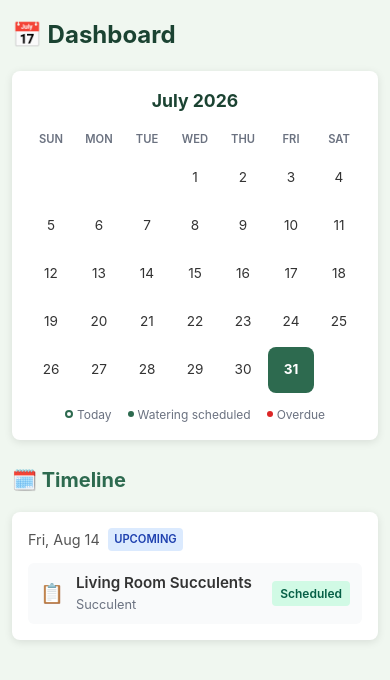
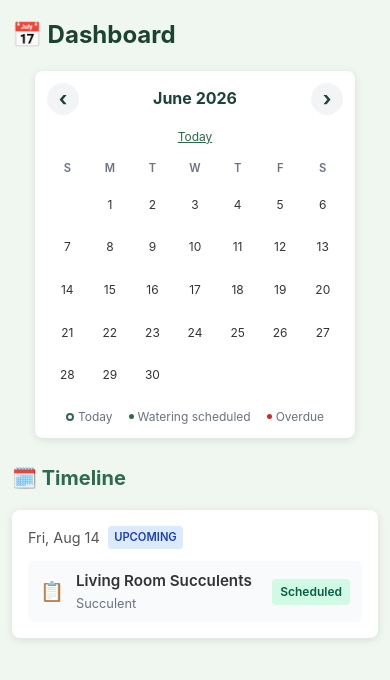
Before and after one commit to DataWranglerRyan/sproutz, a Flask app: page /dashboard?year=2026&month=6 in a window 390 px wide. Shown: the part 48-728 px from the top of the page. Run offline with Flask 3, Linux system fonts and the light colour scheme; data comes from the database, SQL or seed files in the repository; data that the repository does not hold is empty.

Commit message:
Shrink calendar and add prev/next month navigation
- Calendar max-width 320px, smaller fonts and dots
- Prev/next arrows to navigate between months
- 'Today' link to jump back to current month
- Single-letter day headers for compact mobile display

Co-authored-by: Copilot App <223556219+Copilot@users.noreply.github.com>

```diff
--- a/app/routes.py
+++ b/app/routes.py
@@ -101,13 +101,26 @@ def dashboard():
     plants = Plant.query.all()
     today = datetime.utcnow().date()
 
+    # Get month/year from query params for navigation
+    try:
+        year = int(request.args.get("year", today.year))
+        month = int(request.args.get("month", today.month))
+    except (ValueError, TypeError):
+        year, month = today.year, today.month
+
+    # Clamp month and adjust year
+    if month < 1:
+        month = 12
+        year -= 1
+    elif month > 12:
+        month = 1
+        year += 1
+
     # Build timeline: past watering events + future scheduled waterings
     timeline_events = []
-    # Collect dates that need watering for the calendar
-    watering_dates = {}  # date -> list of plant names
+    watering_dates = {}
 
     for plant in plants:
-        # Past watering events
         for event in plant.watering_events:
             timeline_events.append({
                 "date": event.watered_at.date(),
@@ -116,7 +129,6 @@ def dashboard():
                 "type": "watered",
             })
 
-        # Next upcoming watering
         next_date = plant.next_watering.date()
         event_type = "overdue" if next_date <= today else "upcoming"
         timeline_events.append({
@@ -126,7 +138,6 @@ def dashboard():
             "type": event_type,
         })
 
-        # Add to watering_dates for calendar marking
         if next_date not in watering_dates:
             watering_dates[next_date] = []
         watering_dates[next_date].append({
@@ -134,10 +145,8 @@ def dashboard():
             "overdue": next_date <= today,
         })
 
-    # Sort by date
     timeline_events.sort(key=lambda e: e["date"])
 
-    # Group events by date for the timeline
     days = OrderedDict()
     for event in timeline_events:
         date_key = event["date"]
@@ -145,22 +154,16 @@ def dashboard():
             days[date_key] = []
         days[date_key].append(event)
 
-    # Build calendar data for current month
-    year = today.year
-    month = today.month
-    month_name = today.strftime("%B %Y")
+    # Build calendar data for selected month
+    from datetime import date
+    month_name = date(year, month, 1).strftime("%B %Y")
     first_weekday, num_days = cal.monthrange(year, month)
-    # Adjust so Monday=0 Sunday=6 → Sunday=0 for display
-    # Python: Monday=0, we want Sunday=0
-    first_weekday = (first_weekday + 1) % 7
+    first_weekday = (first_weekday + 1) % 7  # Adjust to Sunday=0
 
     calendar_days = []
-    # Leading blanks
     for _ in range(first_weekday):
         calendar_days.append(None)
-    # Actual days
     for day in range(1, num_days + 1):
-        from datetime import date
         d = date(year, month, day)
         calendar_days.append({
             "day": day,
@@ -171,10 +174,28 @@ def dashboard():
             "plants": watering_dates.get(d, []),
         })
 
+    # Prev/next month links
+    prev_month = month - 1
+    prev_year = year
+    if prev_month < 1:
+        prev_month = 12
+        prev_year -= 1
+    next_month = month + 1
+    next_year = year
+    if next_month > 12:
+        next_month = 1
+        next_year += 1
+
     return render_template(
         "dashboard.html",
         days=days,
         today=today,
         calendar_days=calendar_days,
         month_name=month_name,
+        prev_year=prev_year,
+        prev_month=prev_month,
+        next_year=next_year,
+        next_month=next_month,
+        current_year=today.year,
+        current_month=today.month,
     )
--- a/app/static/style.css
+++ b/app/static/style.css
@@ -324,15 +324,55 @@ textarea {
 .calendar-container {
     background: white;
     border-radius: 8px;
-    padding: 1rem;
+    padding: 0.75rem;
     box-shadow: 0 2px 8px rgba(0, 0, 0, 0.1);
     margin-bottom: 1.5rem;
+    max-width: 320px;
+    margin-left: auto;
+    margin-right: auto;
+}
+
+.calendar-nav {
+    display: flex;
+    align-items: center;
+    justify-content: space-between;
+    margin-bottom: 0.5rem;
+}
+
+.calendar-nav-btn {
+    display: flex;
+    align-items: center;
+    justify-content: center;
+    width: 32px;
+    height: 32px;
+    border-radius: 50%;
+    background: #f3f4f6;
+    color: #1b4332;
+    text-decoration: none;
+    font-size: 1.25rem;
+    font-weight: 700;
+    -webkit-tap-highlight-color: transparent;
+}
+
+.calendar-nav-btn:active {
+    background: #d1fae5;
+}
+
+.calendar-today-link {
+    text-align: center;
+    margin-bottom: 0.5rem;
+}
+
+.calendar-today-link a {
+    font-size: 0.75rem;
+    color: #2d6a4f;
+    text-decoration: underline;
 }
 
 .calendar-month {
     text-align: center;
-    margin: 0 0 0.75rem;
-    font-size: 1.1rem;
+    margin: 0;
+    font-size: 1rem;
     color: #1b4332;
 }
 
@@ -357,9 +397,9 @@ textarea {
     flex-direction: column;
     align-items: center;
     justify-content: center;
-    border-radius: 8px;
+    border-radius: 6px;
     position: relative;
-    gap: 2px;
+    gap: 1px;
 }
 
 .calendar-cell.empty {
@@ -384,12 +424,12 @@ textarea {
 }
 
 .calendar-day-num {
-    font-size: 0.85rem;
+    font-size: 0.75rem;
 }
 
 .calendar-dot {
-    width: 6px;
-    height: 6px;
+    width: 5px;
+    height: 5px;
     border-radius: 50%;
     display: inline-block;
 }
--- a/app/templates/dashboard.html
+++ b/app/templates/dashboard.html
@@ -5,15 +5,24 @@
 
 <!-- Monthly Calendar -->
 <div class="calendar-container">
-    <h2 class="calendar-month">{{ month_name }}</h2>
+    <div class="calendar-nav">
+        <a href="{{ url_for('main.dashboard', year=prev_year, month=prev_month) }}" class="calendar-nav-btn">‹</a>
+        <h2 class="calendar-month">{{ month_name }}</h2>
+        <a href="{{ url_for('main.dashboard', year=next_year, month=next_month) }}" class="calendar-nav-btn">›</a>
+    </div>
+    {% if current_year != prev_year or current_month != prev_month %}
+    <div class="calendar-today-link">
+        <a href="{{ url_for('main.dashboard') }}">Today</a>
+    </div>
+    {% endif %}
     <div class="calendar-grid">
-        <div class="calendar-header">Sun</div>
-        <div class="calendar-header">Mon</div>
-        <div class="calendar-header">Tue</div>
-        <div class="calendar-header">Wed</div>
-        <div class="calendar-header">Thu</div>
-        <div class="calendar-header">Fri</div>
-        <div class="calendar-header">Sat</div>
+        <div class="calendar-header">S</div>
+        <div class="calendar-header">M</div>
+        <div class="calendar-header">T</div>
+        <div class="calendar-header">W</div>
+        <div class="calendar-header">T</div>
+        <div class="calendar-header">F</div>
+        <div class="calendar-header">S</div>
         {% for day in calendar_days %}
             {% if day is none %}
                 <div class="calendar-cell empty"></div>
```
